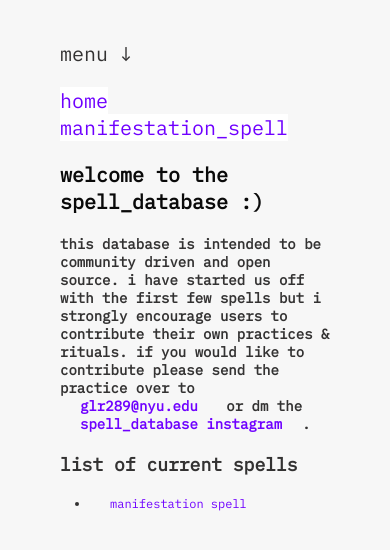
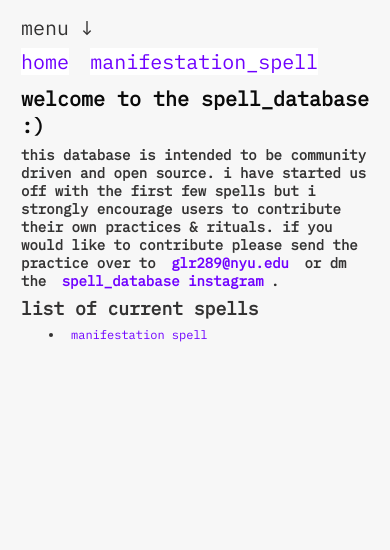
Before and after one commit to gredman2018/spell_database, a plain HTML site: page index.html in a window 390 px wide. Drawn offline with Linux system fonts and the light colour scheme.

Commit message:
Update style.css

```diff
--- a/style.css
+++ b/style.css
@@ -76,5 +76,7 @@ ul, li{
 body{
 	font-size: 12px;
 }
-
+*{
+	margin: 7px;
 }
+}
```
